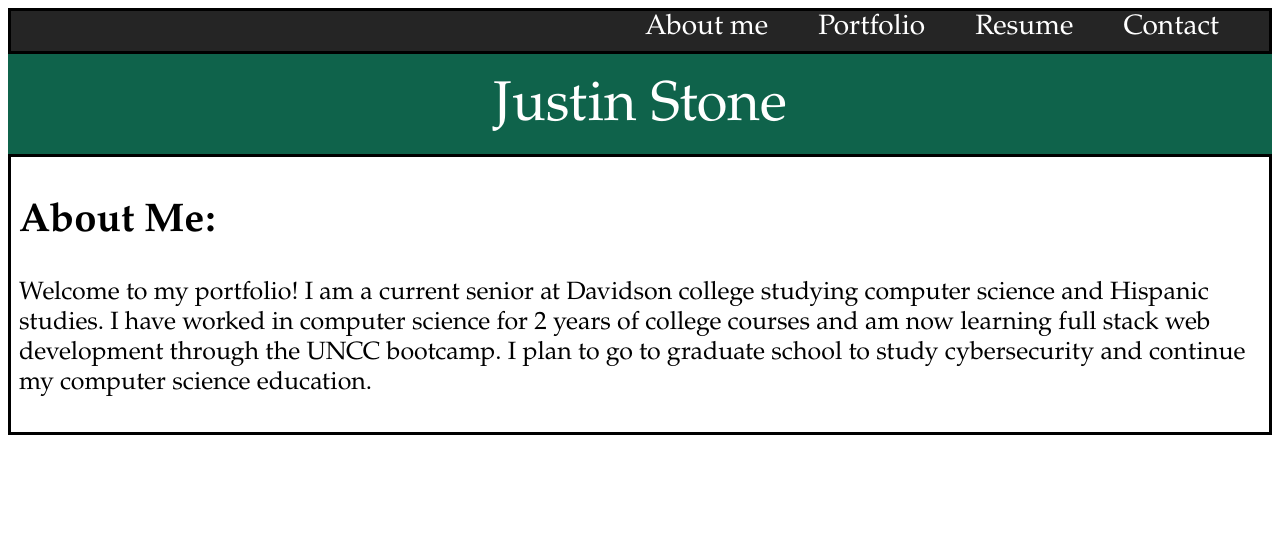
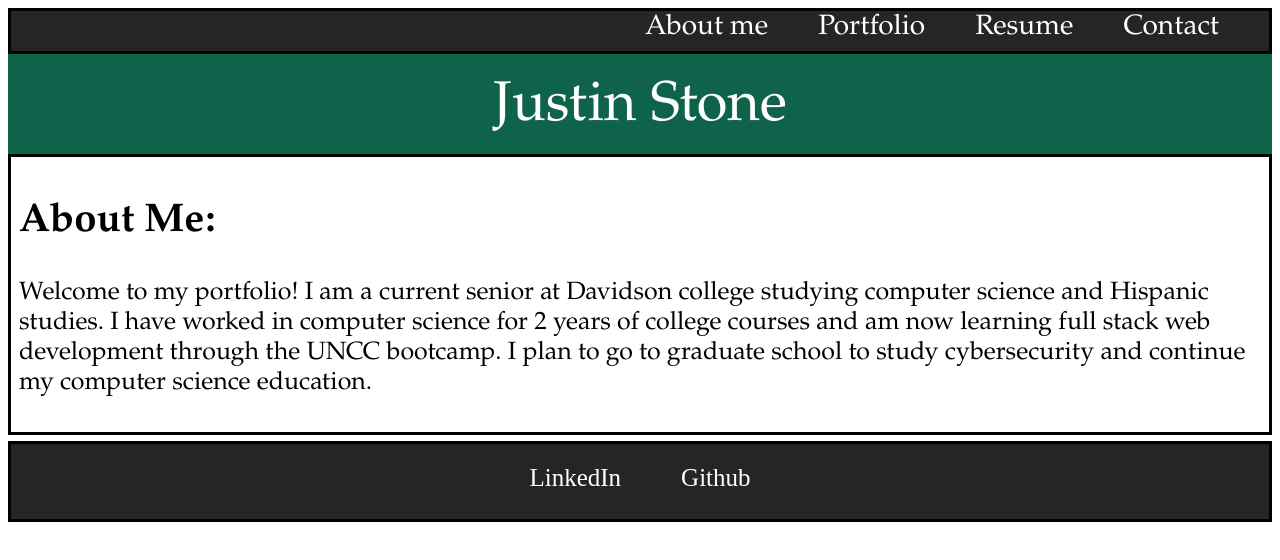
Before and after one commit to Justinstone2001/react_portfolio, a React (Create React App) app in the folder react-portfolio/: page / in a window 1280 px wide. Shown: the top 560 px of the page. Built offline with nearby package versions, Linux system fonts and the light colour scheme.

Commit message:
added readme file, and a footer bar

```diff
--- /dev/null
+++ b/react-portfolio/src/components/Footer.js
@@ -0,0 +1,16 @@
+import React from 'react';
+// Here we are importing a CSS file as a dependency
+import '../styles/Footer.css';
+
+function Footer() {
+  return (
+    <header className="footer">
+      <div  id="linkContainer">
+        <a href="https://www.linkedin.com/in/justin-stone-4071761ab/" className='links'>LinkedIn</a>
+        <a href="https://github.com/Justinstone2001" className='links'>Github</a>
+      </div>
+    </header>
+  );
+}
+
+export default Footer;
--- a/react-portfolio/src/components/pages/Portfolio.js
+++ b/react-portfolio/src/components/pages/Portfolio.js
@@ -5,7 +5,7 @@ import '../../styles/Content.css';
 export default function Portfolio() {
     return (
         <>
-        <div className='aboutDiv'>
+        <div className='portfolioDiv'>
             <h2 className='aboutTitle'>Portfolio: </h2>
             <form>
             <button type="submit" id="SPA"
--- a/react-portfolio/src/components/portfolioContainer.js
+++ b/react-portfolio/src/components/portfolioContainer.js
@@ -5,6 +5,7 @@ import Portfolio from './pages/Portfolio';
 import Contact from './pages/Contact';
 import Resume from './pages/Resume';
 import Header from './Header';
+import Footer from './Footer';
 
 export default function PortfolioContainer() {
   const [currentPage, setCurrentPage] = useState('aboutMe');
@@ -16,6 +17,7 @@ export default function PortfolioContainer() {
             <div>
                 <Header/>
                 <AboutMe/>
+                <Footer/>
             </div>
           );
     }
@@ -24,6 +26,7 @@ export default function PortfolioContainer() {
             <div>
                 <Header/>
                 <Portfolio/>
+                <Footer/>
             </div>
           );
     }
@@ -32,6 +35,7 @@ export default function PortfolioContainer() {
             <div>
                 <Header/>
                 <Contact/>
+                <Footer/>
             </div>
           );
     }
@@ -40,6 +44,7 @@ export default function PortfolioContainer() {
             <div>
                 <Header/>
                 <Resume/>
+                <Footer/>
             </div>
         )
     }
--- a/react-portfolio/src/styles/Content.css
+++ b/react-portfolio/src/styles/Content.css
@@ -34,7 +34,7 @@
     font-size: 25px;
     margin-top: 8px;
     margin-bottom: 16px;
-    box-shadow: 0 0 15px rgb(50, 136, 186);
+    box-shadow: 0 0 15px #569481;
     margin-left: 40px;
     margin-right:40px;
 }
@@ -57,7 +57,7 @@
     font-size: 25px;
     margin-top: 8px;
     margin-bottom: 16px;
-    box-shadow: 0 0 15px rgb(50, 136, 186);
+    box-shadow: 0 0 15px #569481;
     margin-left: 40px;
     margin-right:40px;
 }
@@ -79,7 +79,7 @@
     font-size: 25px;
     margin-top: 8px;
     margin-bottom: 16px;
-    box-shadow: 0 0 15px rgb(50, 136, 186);
+    box-shadow: 0 0 15px #569481;
     margin-left: 40px;
     margin-right:40px;
 }
@@ -101,7 +101,7 @@
     font-size: 25px;
     margin-top: 8px;
     margin-bottom: 16px;
-    box-shadow: 0 0 15px rgb(50, 136, 186);
+    box-shadow: 0 0 15px #569481;
     margin-left: 40px;
     margin-right:40px;
 }
@@ -115,3 +115,7 @@
     font-weight: bolder;
     font-family: Optima;
 }
+
+.portfolioDiv{
+    text-align: center;
+}
--- /dev/null
+++ b/react-portfolio/src/styles/Footer.css
@@ -0,0 +1,20 @@
+#linkContainer {
+    border-style: solid;
+    height: 75px;
+    text-align: center;
+    margin-top: 6px;
+    background-color: rgb(37, 37, 37);
+
+}
+.links {
+    text-decoration: none;
+    margin: 30px;
+    position: relative;
+    top: 20px;
+    color: white;
+    font-size: 25px;
+}
+
+.links:hover {
+    color: #7dbca9;
+}
```
